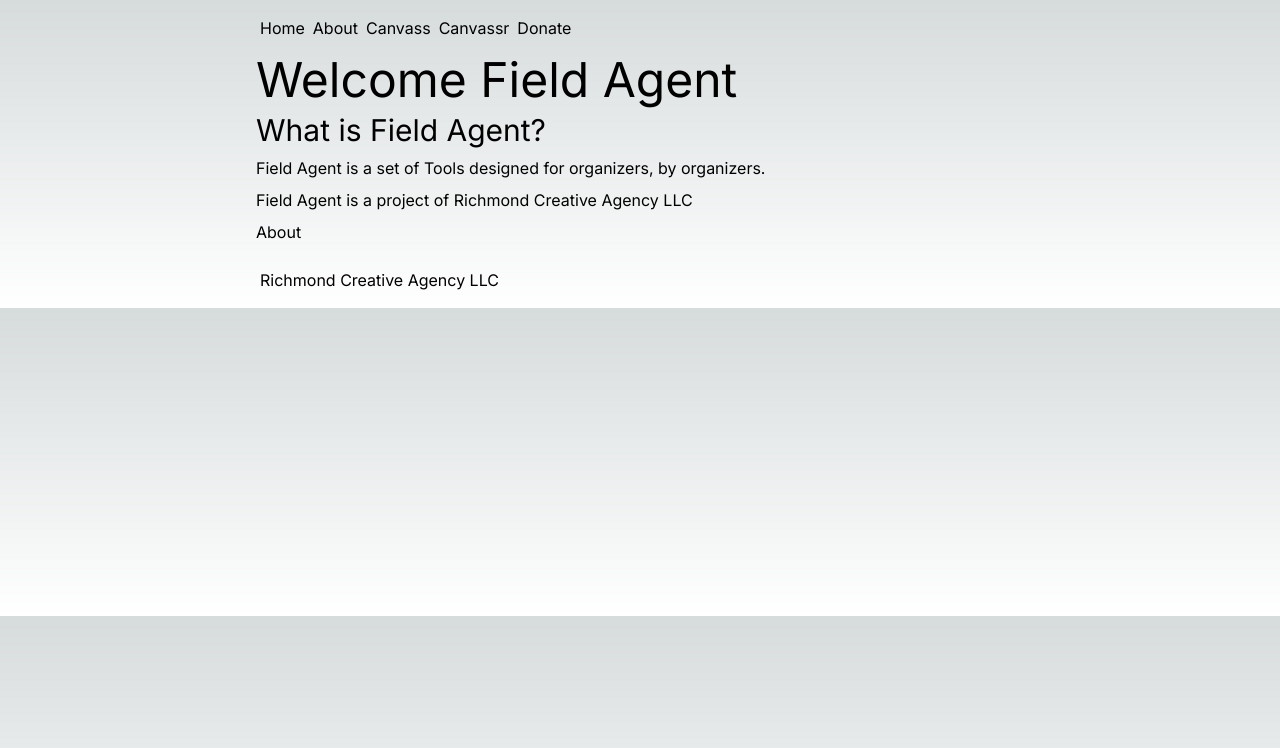
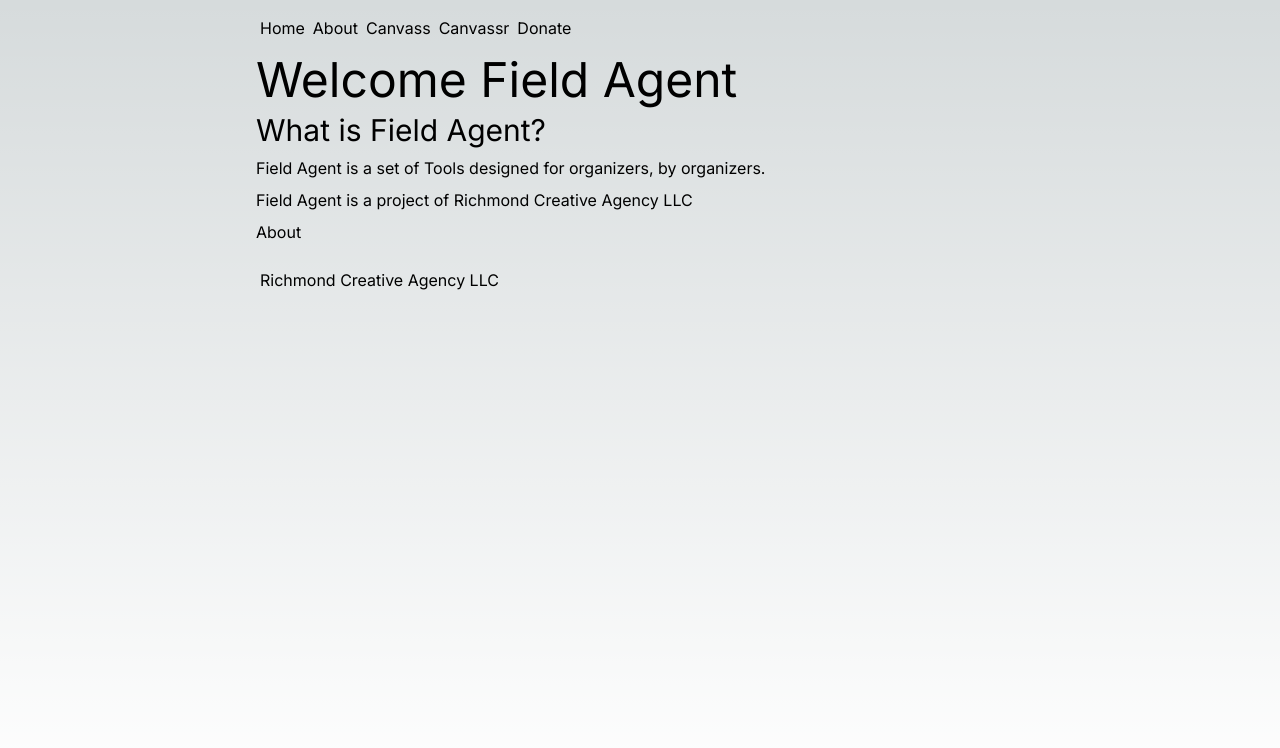
Before and after one commit to Richmond-Creative-Agency/fieldagent, a Next.js app: page / in a window 1280 px wide. Shown: the top 748 px of the page. Built offline with nearby package versions, Linux system fonts and the light colour scheme.

Commit message:
fix: Some formatting noodling with main setup

```diff
--- a/src/app/ui/components/Main.jsx
+++ b/src/app/ui/components/Main.jsx
@@ -5,10 +5,12 @@
 import { Suspense } from 'react';
 export default function Main({ children }) {
   return (
-    <div className="container mx-auto">
+    <div className="container mx-auto min-h-svh">
       <Header />
 
-      <Suspense fallback={<p>Loading Page</p>}>{children}</Suspense>
+      <Suspense fallback={<p>Loading Page</p>}>
+        <main>{children}</main>
+      </Suspense>
 
       <footer>
         <Menu>
```
